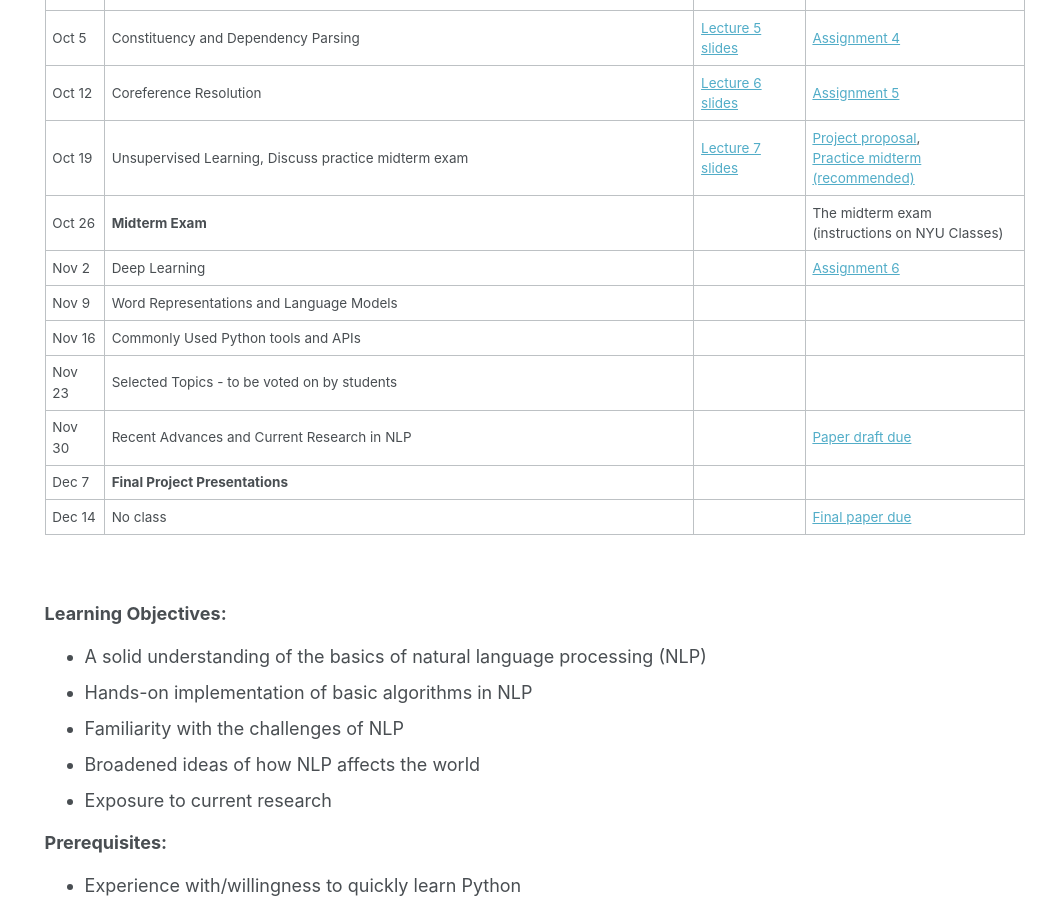
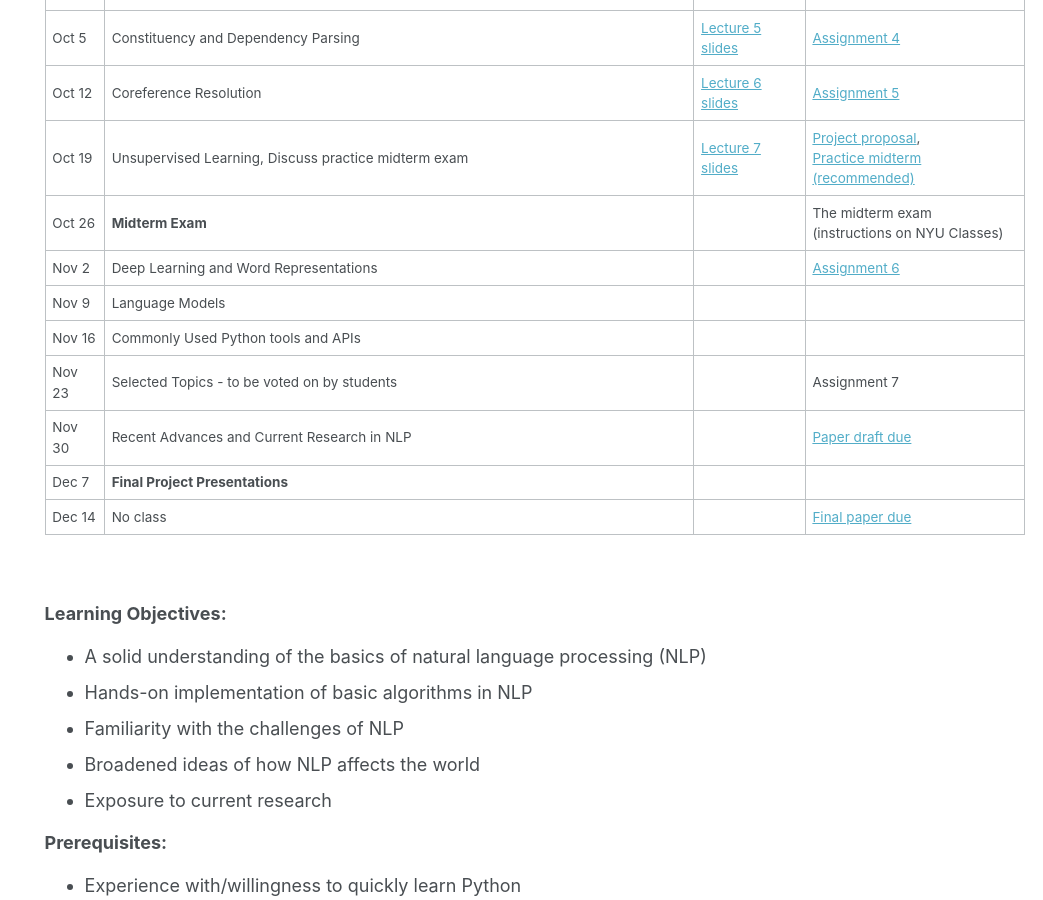
Before and after one commit to rasikabh/rasikabh.github.io, a Jekyll site: the page built from _pages/nlp2020.md, in a window 1280 px wide and 900 px high, scrolled down 1015 px. Shown: the whole window, without its empty margins (237-1280 px from the left). Built offline with Jekyll 4.4.1, drawn with Linux system fonts in a browser that asks for light colours.

Commit message:
Update nlp2020.md

```diff
--- a/_pages/nlp2020.md
+++ b/_pages/nlp2020.md
@@ -42,10 +42,10 @@ The course will cover basic implementations in Python as well as APIs and tools
 | Oct 12 | Coreference Resolution                                                                        | [Lecture 6 slides](https://docs.google.com/presentation/d/1izOeuo_4h5ifwgV06tAILn7F8v6cZaCsTgK5BL-gJoA/edit?usp=sharing) | [Assignment 5](https://docs.google.com/document/d/1cvFc5oSdIbfPujZCgTSOkdqS9jVvwZsGF8daGMWXXB8/edit?usp=sharing) |
 | Oct 19 | Unsupervised Learning, Discuss practice midterm exam                                          | [Lecture 7 slides](https://docs.google.com/presentation/d/1HaiL6B3w76rLKo2HGqQhE395PLAjJvY9zz1LTud5M98/edit?usp=sharing) | [Project proposal](https://rasikabh.github.io/nlp2020/#final-project), <br> [Practice midterm (recommended)](https://docs.google.com/document/d/1BCnCPbZhLwRoJTtAKKdCUrtpJaCKm5ju4kIfjtevBSU/edit?usp=sharing) |
 | Oct 26 | **Midterm Exam**                                                                              |        | The midterm exam <br> (instructions on NYU Classes) |
-| Nov 2  | Deep Learning                                                                                 |        | [Assignment 6](https://docs.google.com/document/d/1VLKful43M3gWWtk5MnRVpYqnCn9S-3kks-GYDcDlMr0/edit?usp=sharing) |
-| Nov 9  | Word Representations and Language Models                                                      |        |                |
+| Nov 2  | Deep Learning and Word Representations                                                        |        | [Assignment 6](https://docs.google.com/document/d/1VLKful43M3gWWtk5MnRVpYqnCn9S-3kks-GYDcDlMr0/edit?usp=sharing) |
+| Nov 9  | Language Models                                                                               |        |                |
 | Nov 16 | Commonly Used Python tools and APIs                                                           |        |                |
-| Nov 23 | Selected Topics - to be voted on by students                                                  |        |                |
+| Nov 23 | Selected Topics - to be voted on by students                                                  |        | Assignment 7   |
 | Nov 30 | Recent Advances and Current Research in NLP                                                   |        | [Paper draft due](https://rasikabh.github.io/nlp2020/#final-project) |
 | Dec 7  | **Final Project Presentations**                                                               |        |                |
 | Dec 14 | No class                                                                                      |        | [Final paper due](https://rasikabh.github.io/nlp2020/#final-project) |
```
